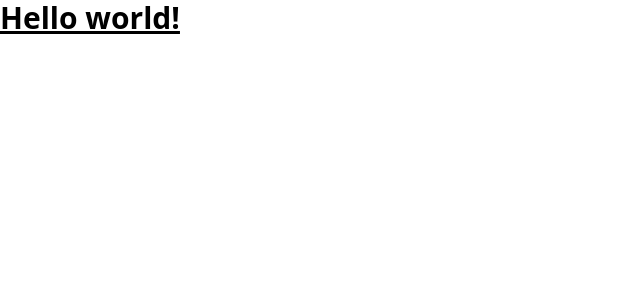
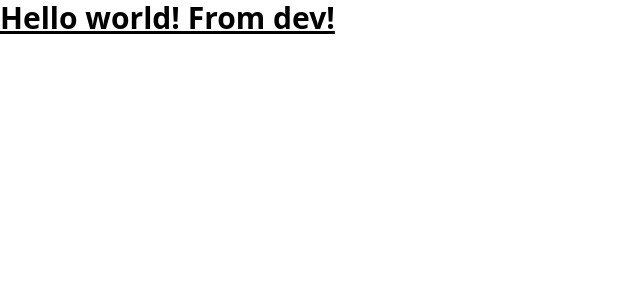
Before and after one commit to RealNickTriano/flashcards-creator, a Next.js app: page / in a window 1280 px wide. Shown: the top 300 px of the page, without its empty margins (0-640 px from the left). Built offline with nearby package versions, Linux system fonts and the light colour scheme.

Commit message:
vercel preview

```diff
--- a/pages/index.tsx
+++ b/pages/index.tsx
@@ -8,7 +8,7 @@ const inter = Inter({ subsets: ['latin'] })
 export default function Home() {
   return (
     <h1 className="text-3xl font-bold underline">
-      Hello world!
+      Hello world! From dev!
     </h1>
   )
 }
```
